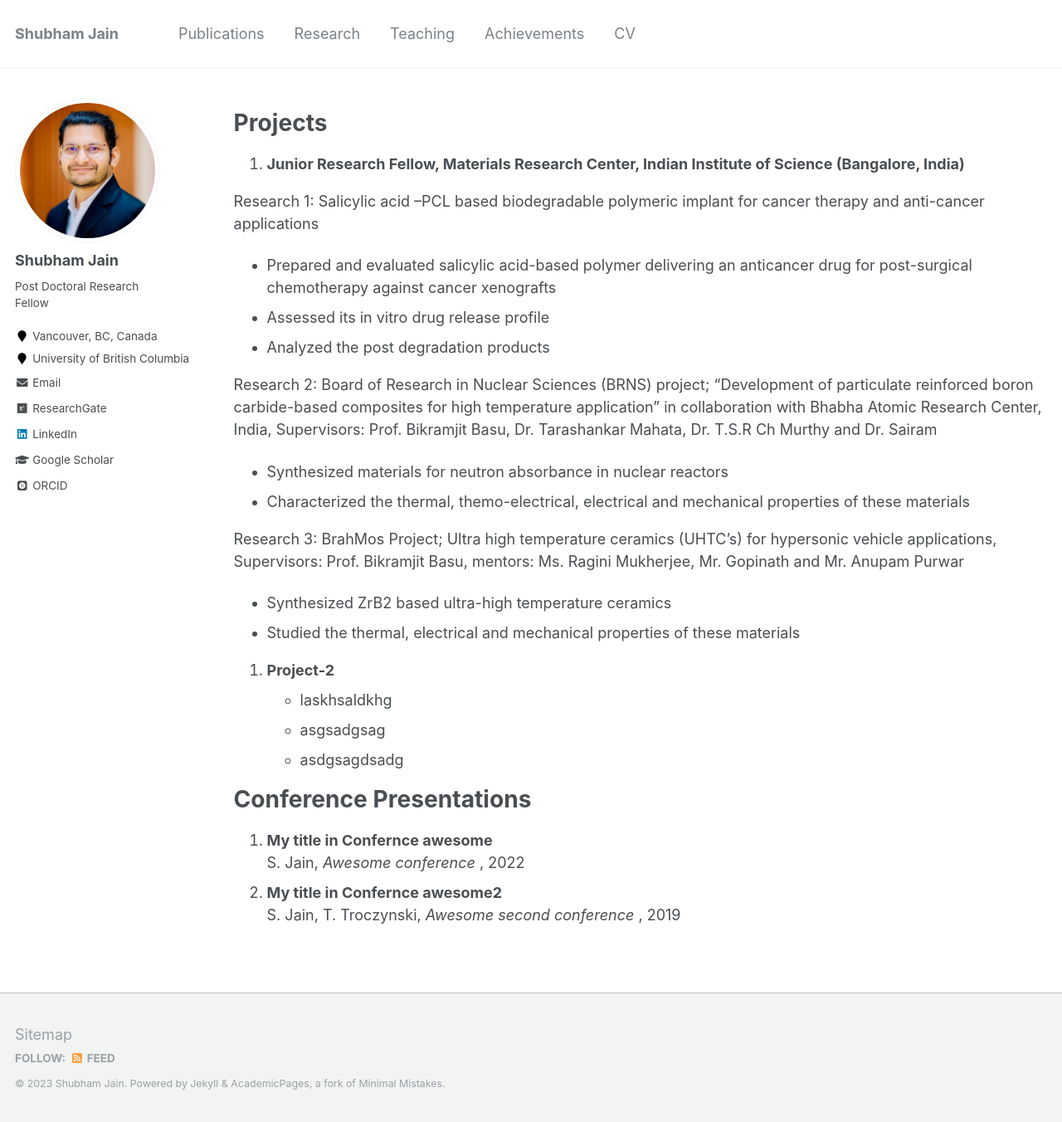
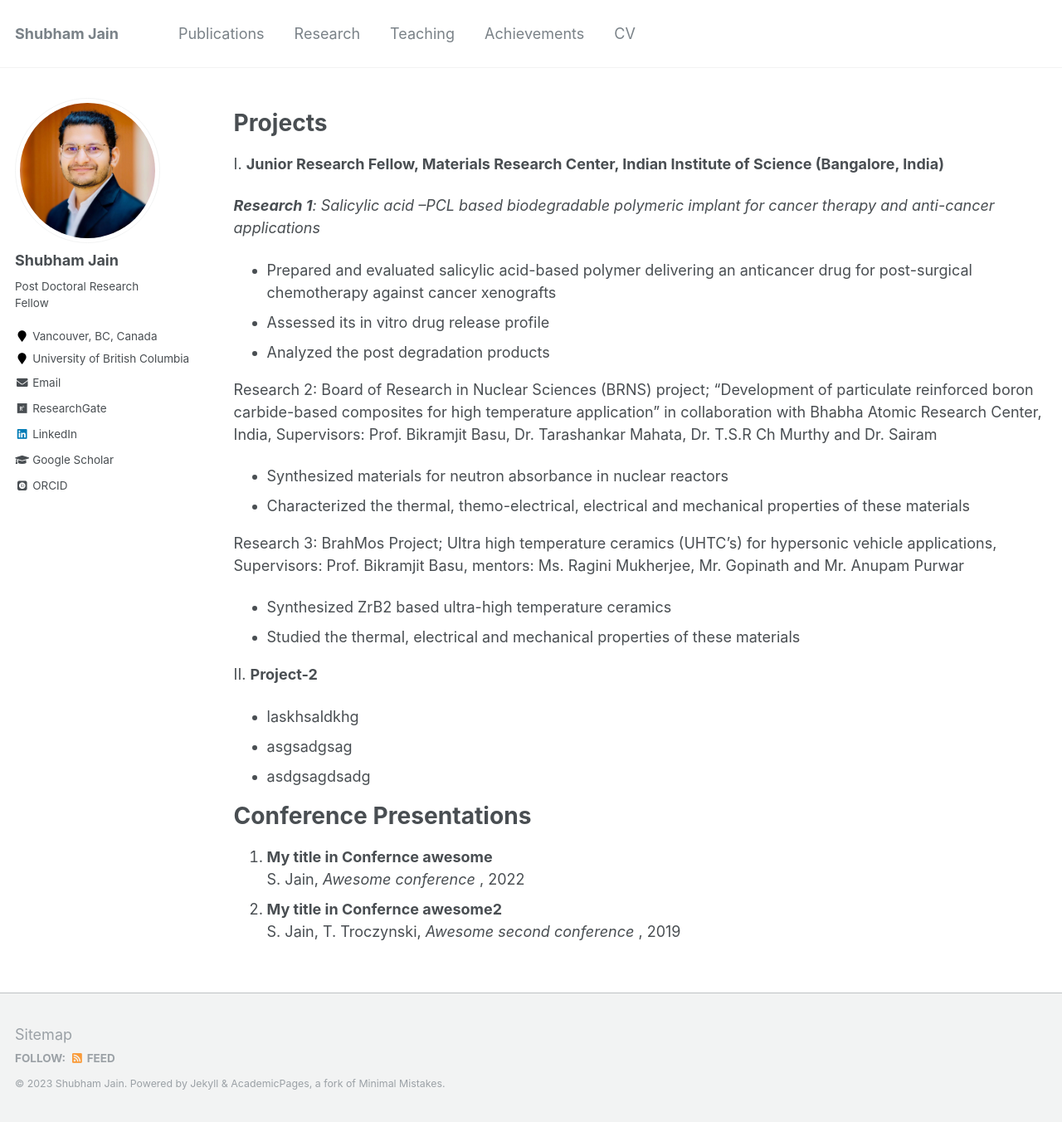
Before and after one commit to shubhamj2611/shubhamj2611.github.io, a Jekyll site: the page built from _pages/research.md, in a window 1280 px wide and 1352 px high. Shown: the whole window at 83% size. Built offline with Jekyll 4.4.1, drawn with Linux system fonts in a browser that asks for light colours; some web fonts are replaced; part of the change alters nothing that is shown.

```diff
--- a/_pages/research.md
+++ b/_pages/research.md
@@ -6,9 +6,9 @@ author_profile: true
 ---
 # Projects
 
-1. **Junior Research Fellow, Materials Research Center, Indian Institute of Science (Bangalore, India)**
+I. **Junior Research Fellow, Materials Research Center, Indian Institute of Science (Bangalore, India)**
 
-Research 1: Salicylic acid –PCL based biodegradable polymeric implant for cancer therapy and anti-cancer applications
+<i><b>Research 1</b>: Salicylic acid –PCL based biodegradable polymeric implant for cancer therapy and anti-cancer applications</i>
    * Prepared and evaluated salicylic acid-based polymer delivering an anticancer drug for post-surgical chemotherapy against cancer xenografts
    * Assessed its in vitro drug release profile
    * Analyzed the post degradation products
@@ -23,7 +23,7 @@ Research 3: BrahMos Project; Ultra high temperature ceramics (UHTC’s) for hype
 
 
 
-2. **Project-2**
+II. **Project-2**
    * laskhsaldkhg
    * asgsadgsag
    * asdgsagdsadg
```
